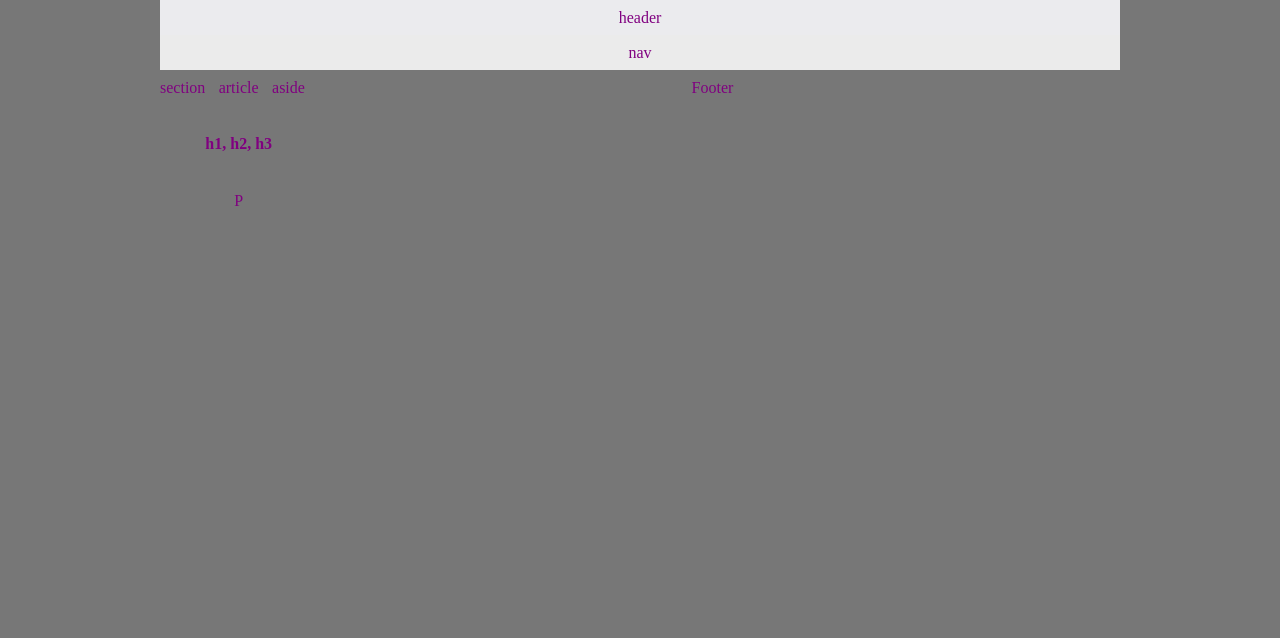
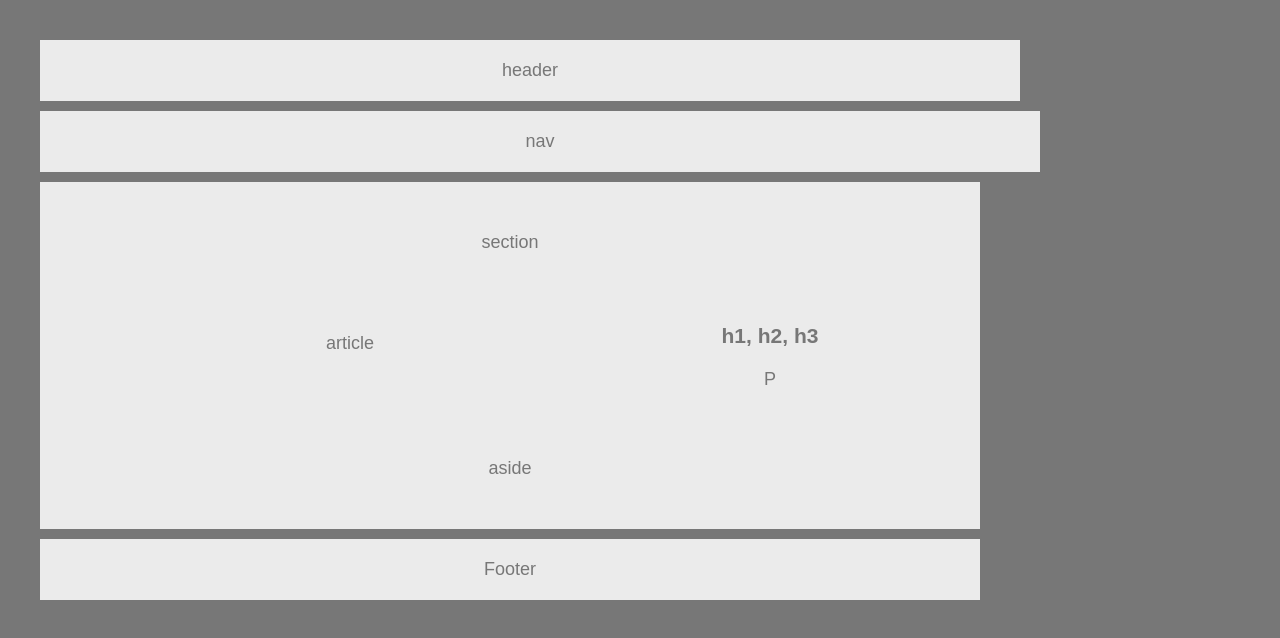
Before and after one commit to ApVen77/HW-Layout, a plain HTML site: page index.html in a window 1280 px wide. Drawn offline with Linux system fonts and the light colour scheme.

Commit message:
Updating through frustration

```diff
--- a/index.html
+++ b/index.html
@@ -4,35 +4,32 @@
 <head>
 
     <meta charset="UTF-8" />
-    <meta name="viewport" content="width=device-width,initial-scale=1">
-    <meta http-equiv="X-UA-Compatible" content="IE=edge">
     <title>HW-Layout</title>
-    <link rel="stylesheet"  href="style.css">
+    <link rel="stylesheet" href="style.css">
 </head>
 
 <body>
-    <div class="container">
-        <header> header
-        </header>
+    <div class="container"></div>
+        <header> header </header>
 
-        <div class="nav">
-            nav
-        </div>
+        <nav> nav </nav>
         <section class="clearfix">
-            <div>
 
             <section>section</section>
+
             <section>
-                    <article>
-                        <heading>article</heading>
+                <article>article</article>
+
                 <h1>h1, h2, h3</h1>
                 <p>P</p>
-                    </article>
+
             </section>
+
             <aside>aside</aside>
         </section>
+
+
+</body>
+<Footer>Footer</Footer>
 </div>
-    <div class footer> Footer </div>
-</body>
-
 </html>
--- a/style.css
+++ b/style.css
@@ -1,38 +1,43 @@
-* {box-sizing: border-box;
-    text-align: center;
-}
-.clearfix::after{
-    clear: both;
-    content: "";
-    display: block;
-}
-.container {margin: auto;
-}
-body {
-    background: #777777;
-    color: purple;
-    width: 960px;
-    line-height: 35px;
-    margin: auto;
-}
-header { background: #ebebee;
-    color: purple;
-    width: 100%;
 
-}
-.nav {
-    background: #ebebeb;
-    color: purple;
-    width: 100%;
-}
+   container {box-sizing: border-box;
+    text-align: center;}
+header  {
+    background-color: #ebebeb;
+    width: 940px;
+    margin: 10px;
+    padding: 20px;
+    text-align: center;}
+    nav {
+        background-color: #ebebeb;
+        color: #777;
+        width: 960px;
+        margin: 10px;
+        padding: 20px;
+        text-align: center;
+    }
+    section { background-color: #777;
 
 
-    h1, h2, h3 {background: #777777;
 
-}
-article {background: #777777;}
-section {background: #777777;
-float: left;}
-aside {background: #777777;
-float:left;}
-footer {background: #777777
+
+    }
+    body {   font-family: "Arial", "Helvetica Neue", Helvetica, sans-serif;
+        background-color: #777;
+         color: #777;
+         width: 960px;
+         margin: 10px;
+         padding: 20px;
+        font-size: 18px;
+        text-align: center;}
+
+        header, nav, section, aside, footer {
+            background: #ebebeb;
+            margin: 10px;
+            padding: 20px;
+            text-align: center; }
+
+            article { width: 460px;
+                    float: left;
+                padding: 30px;
+
+            }
```
Lines whose indentation alone changed are shown as unchanged.
